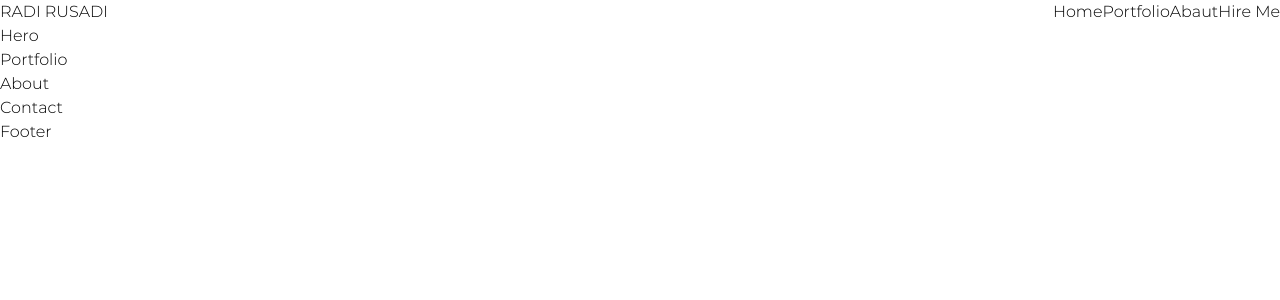
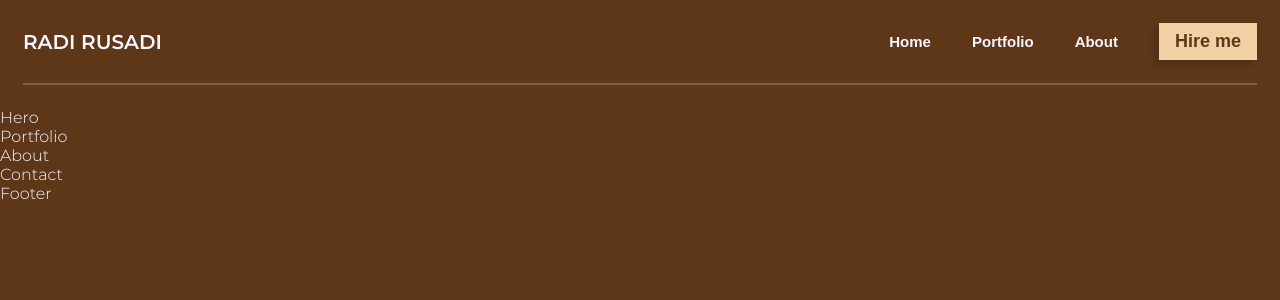
Before and after one commit to RadiRS/personal-website, a Next.js app: page / in a window 1280 px wide. Shown: the top 300 px of the page. Built offline with nearby package versions, Linux system fonts and the light colour scheme; a web font is replaced by a local one.

Commit message:
Removed tailwindcss, reconfig styles & slicing header component

```diff
--- a/components/header.jsx
+++ b/components/header.jsx
@@ -1,31 +1,32 @@
 import Link from 'next/link';
+
 const Navbar = () => {
   const menus = [
-    { name: 'Home', isActive: true, href: '/' },
+    { name: 'Home', isActive: true, href: '#' },
     { name: 'Portfolio', isActive: false, href: '#portfolio' },
-    { name: 'Abaut', isActive: false, href: '#about' },
-    { name: 'Hire Me', isActive: false, href: '#hireme' },
+    { name: 'About', isActive: false, href: '#about' }
+    //{ name: 'Hire me', isActive: false, href: '#hireme', custom: true }
   ];
 
   return (
-    <div
-      style={{
-        display: 'flex',
-        flexDirection: 'row',
-        justifyContent: 'space-between',
-      }}
-    >
-      <Link href="/">
-        <a>RADI RUSADI</a>
-      </Link>
-      <div>
-        {menus.map((item) => (
-          <Link href={item.href} key={item.href}>
-            <a>{item.name}</a>
-          </Link>
-        ))}
+    <nav className="navbar">
+      <div className="navbar-container">
+        <Link href="/">
+          <a className="navbar-brand">RADI RUSADI</a>
+        </Link>
+        <div className="navbar-nav-right">
+          {menus.map((item) => (
+            <a className="text-selected-text" key={item.href} href={item.href}>
+              {item.name}
+            </a>
+          ))}
+          <a href="#hireme">
+            <button className="btn box-shadow">Hire me</button>
+          </a>
+        </div>
       </div>
-    </div>
+      <div className="navbar-border" />
+    </nav>
   );
 };
 
--- a/package.json
+++ b/package.json
@@ -13,10 +13,7 @@
     "react-dom": "17.0.2"
   },
   "devDependencies": {
-    "autoprefixer": "^10.4.0",
     "eslint": "7.32.0",
-    "eslint-config-next": "12.0.4",
-    "postcss": "^8.4.4",
-    "tailwindcss": "^2.2.19"
+    "eslint-config-next": "12.0.4"
   }
 }
--- a/postcss.config.js
+++ /dev/null
@@ -1,6 +0,0 @@
-module.exports = {
-  plugins: {
-    tailwindcss: {},
-    autoprefixer: {}
-  }
-};
--- a/styles/globals.css
+++ b/styles/globals.css
@@ -1,7 +1,4 @@
-@tailwind base;
-@tailwind components;
-@tailwind utilities;
-
+/* Fonts */
 @font-face {
   font-family: 'Monserrat';
   src: url('/static/fonts/Montserrat-Regular.ttf');
@@ -9,6 +6,12 @@
   font-style: normal;
 }
 
+@font-face {
+  font-family: 'Monserrat';
+  src: url('/static/fonts/Montserrat-SemiBold.ttf');
+  font-weight: 600;
+  font-style: normal;
+}
 @font-face {
   font-family: 'Monserrat';
   src: url('/static/fonts/Montserrat-Bold.ttf');
@@ -30,9 +33,22 @@
   font-style: italic;
 }
 
+/* Colors */
+:root {
+  --color-primary: #5e3719;
+  --color-secondary: #f2d0a4;
+  --color-extra: #1e91d6;
+  --color-text: #f7f7ff;
+  --color-selected-text: #f2d0a4;
+  --color-border: #f3c99a;
+}
+
+/* Global */
 html,
 body {
-  font-family: Monserrat;
+  font-family: Monserrat, sans-serif;
+  background-color: var(--color-primary);
+  color: var(--color-text);
   padding: 0;
   margin: 0;
 }
@@ -45,3 +61,60 @@ a {
 * {
   box-sizing: border-box;
 }
+
+/* Navbar */
+.navbar {
+  padding: 23px;
+  height: auto;
+  width: 100%;
+}
+
+.navbar-container {
+  display: flex;
+  justify-content: space-between;
+  align-items: center;
+  max-width: 1440px;
+  margin: 0 auto;
+  margin-bottom: 23px;
+}
+
+.navbar-border {
+  height: 2px;
+  background-color: var(--color-secondary);
+  max-width: 1440px;
+  margin: 0 auto;
+  opacity: 0.27;
+}
+
+.navbar a:hover {
+  color: var(--color-secondary);
+}
+
+.navbar-brand {
+  font-size: 20px;
+  font-weight: 600;
+}
+
+.navbar-nav-right a {
+  font-weight: bold;
+  font-size: 15px;
+  margin-left: 41px;
+}
+
+.box-shadow {
+  box-shadow: -5px 5px 6px #00000029;
+}
+
+/* Button */
+.btn {
+  display: inline-block;
+  background-color: var(--color-secondary);
+  padding: 8px 16px;
+  border: none;
+  color: var(--color-primary);
+  font-weight: bold;
+  font-size: 18px;
+  cursor: pointer;
+  text-align: center;
+  text-decoration: none;
+}
--- a/tailwind.config.js
+++ /dev/null
@@ -1,22 +0,0 @@
-module.exports = {
-  purge: ['./pages/**/*.{js,ts,jsx,tsx}', './components/**/*.{js,ts,jsx,tsx}'],
-  darkMode: false, // or 'media' or 'class'
-  theme: {
-    extend: {
-      colors: {
-        primary: '#5E3719',
-        secondary: '#F2D0A4',
-        accent: '#1E91D6',
-        text: '#F7F7FF',
-        border: '#F3C99A'
-      },
-      fontFamily: {
-        montserrat: ['Montserrat', 'sans-serif']
-      }
-    }
-  },
-  variants: {
-    extend: {}
-  },
-  plugins: []
-};
```
Also changed, not shown: static/fonts/Montserrat-SemiBold.ttf (added), 1 other file (tests, documents, lock files or other folders).
